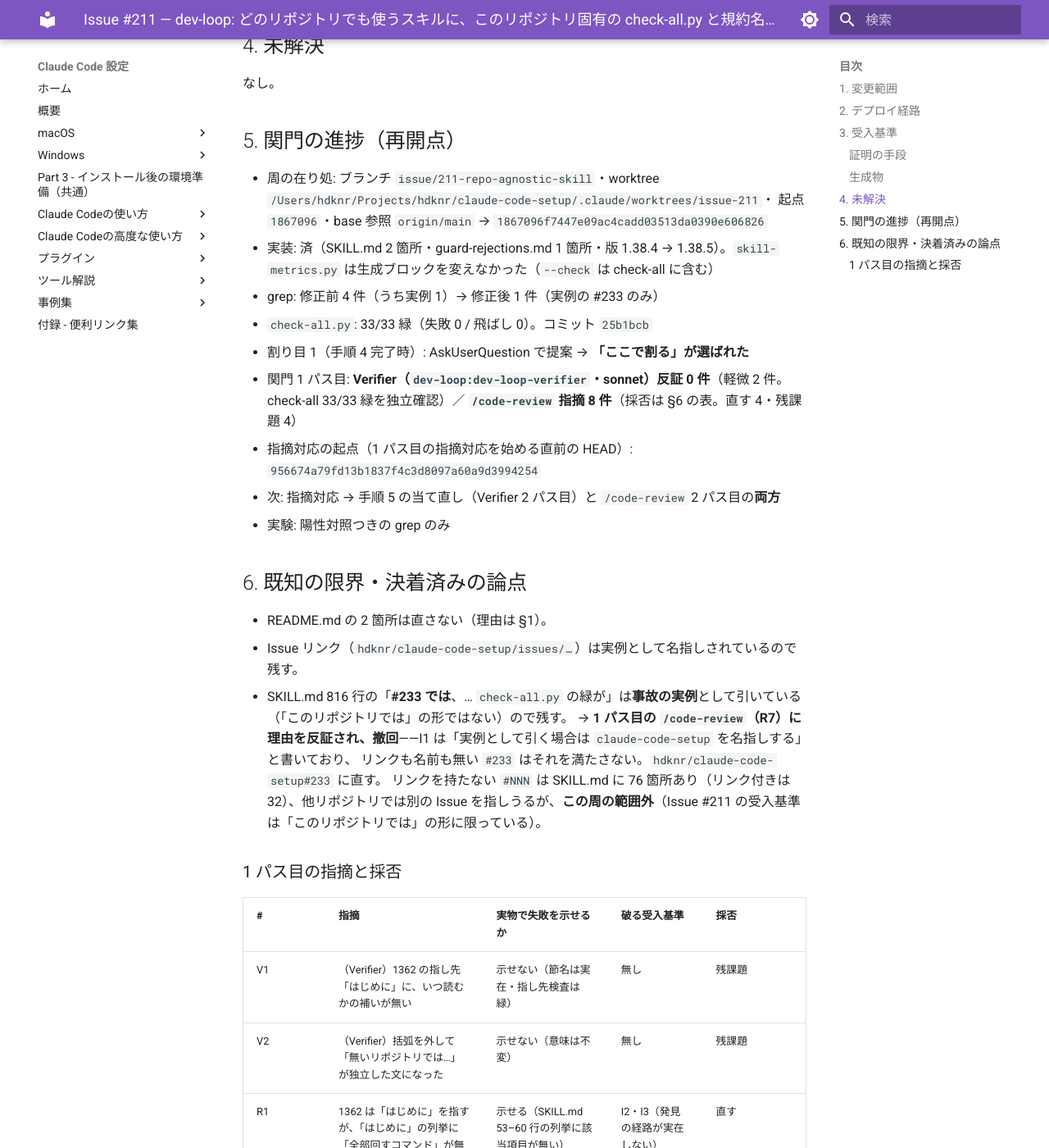
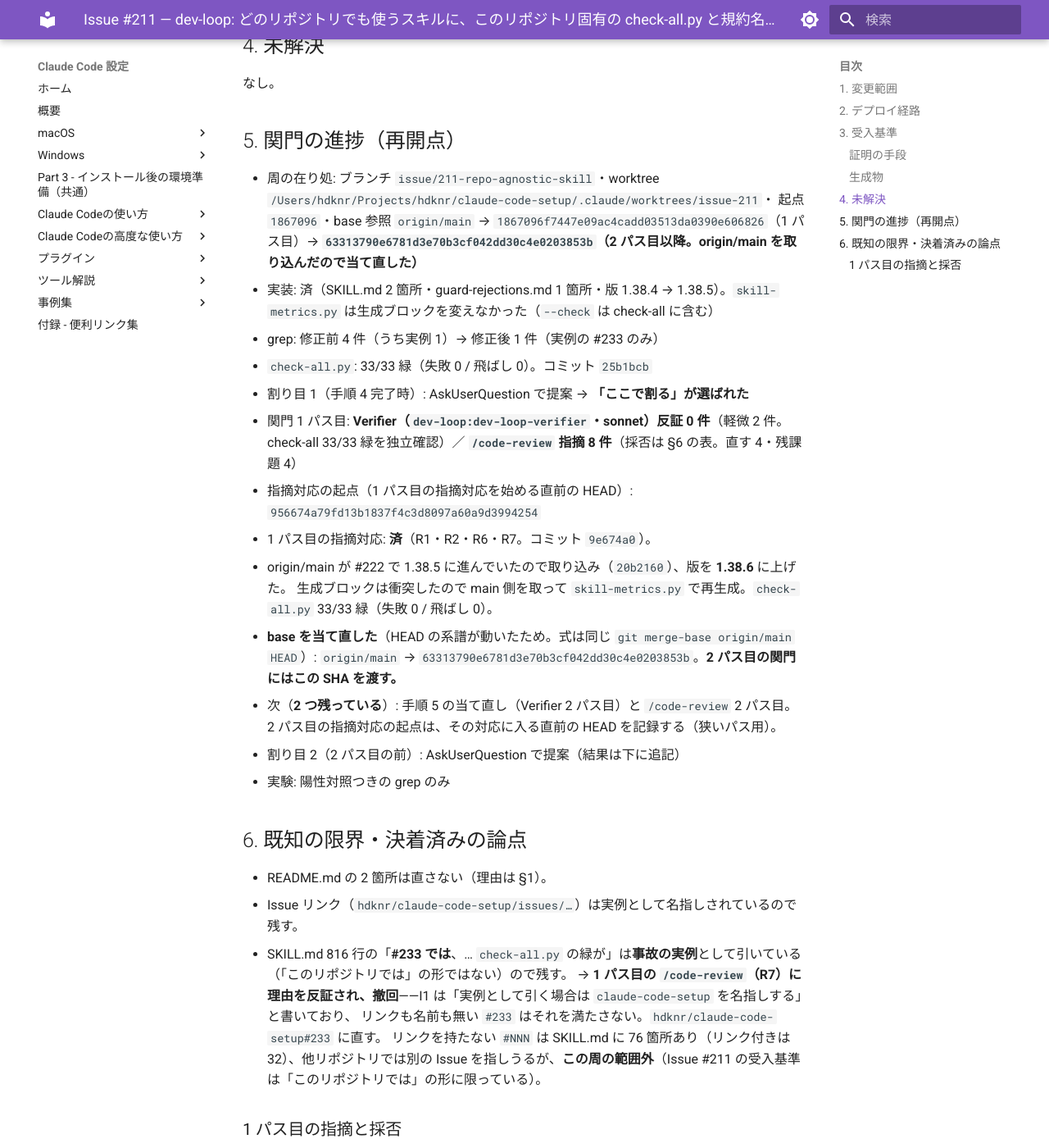
Before and after one commit to hdknr/claude-code-setup, an MkDocs documentation site: the page built from docs/plans/issue-211.md, in a window 1280 px wide and 1400 px high, scrolled down 2536 px. Shown: the whole window at 82% size. Built offline with MkDocs 1.6.1 and Material for MkDocs 9.7.7, drawn with Linux system fonts in a browser that asks for light colours.

Commit message:
docs(plans): #211 の再開点を更新（1 パス目の採否・base の当て直し・割り目 2）
Co-Authored-By: Claude Opus 5.5 <noreply@anthropic.com>

```diff
--- a/docs/plans/issue-211.md
+++ b/docs/plans/issue-211.md
@@ -70,7 +70,8 @@ grep は「このリポジトリ／本リポジトリ／当リポジトリ／che
 
 - 周の在り処: ブランチ `issue/211-repo-agnostic-skill`・worktree
   `/Users/hdknr/Projects/hdknr/claude-code-setup/.claude/worktrees/issue-211`・
-  起点 `1867096`・base 参照 `origin/main` → `1867096f7447e09ac4cadd03513da0390e606826`
+  起点 `1867096`・base 参照 `origin/main` → `1867096f7447e09ac4cadd03513da0390e606826`（1 パス目）→
+  **`63313790e6781d3e70b3cf042dd30c4e0203853b`（2 パス目以降。origin/main を取り込んだので当て直した）**
 - 実装: 済（SKILL.md 2 箇所・guard-rejections.md 1 箇所・版 1.38.4 → 1.38.5）。`skill-metrics.py` は生成ブロックを変えなかった（`--check` は check-all に含む）
 - grep: 修正前 4 件（うち実例 1）→ 修正後 1 件（実例の #233 のみ）
 - `check-all.py`: 33/33 緑（失敗 0 / 飛ばし 0）。コミット `25b1bcb`
@@ -78,7 +79,14 @@ grep は「このリポジトリ／本リポジトリ／当リポジトリ／che
 - 関門 1 パス目: **Verifier（`dev-loop:dev-loop-verifier`・sonnet）反証 0 件**（軽微 2 件。check-all 33/33 緑を独立確認）／
   **`/code-review` 指摘 8 件**（採否は §6 の表。直す 4・残課題 4）
 - 指摘対応の起点（1 パス目の指摘対応を始める直前の HEAD）: `956674a79fd13b1837f4c3d8097a60a9d3994254`
-- 次: 指摘対応 → 手順 5 の当て直し（Verifier 2 パス目）と `/code-review` 2 パス目の**両方**
+- 1 パス目の指摘対応: **済**（R1・R2・R6・R7。コミット `9e674a0`）。
+- origin/main が #222 で 1.38.5 に進んでいたので取り込み（`20b2160`）、版を **1.38.6** に上げた。
+  生成ブロックは衝突したので main 側を取って `skill-metrics.py` で再生成。`check-all.py` 33/33 緑（失敗 0 / 飛ばし 0）。
+- **base を当て直した**（HEAD の系譜が動いたため。式は同じ `git merge-base origin/main HEAD`）:
+  `origin/main` → `63313790e6781d3e70b3cf042dd30c4e0203853b`。**2 パス目の関門にはこの SHA を渡す。**
+- 次（**2 つ残っている**）: 手順 5 の当て直し（Verifier 2 パス目）と `/code-review` 2 パス目。
+  2 パス目の指摘対応の起点は、その対応に入る直前の HEAD を記録する（狭いパス用）。
+- 割り目 2（2 パス目の前）: AskUserQuestion で提案（結果は下に追記）
 - 実験: 陽性対照つきの grep のみ
 
 ## 6. 既知の限界・決着済みの論点
```
